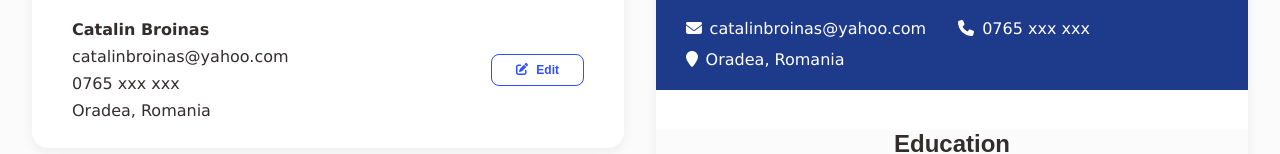
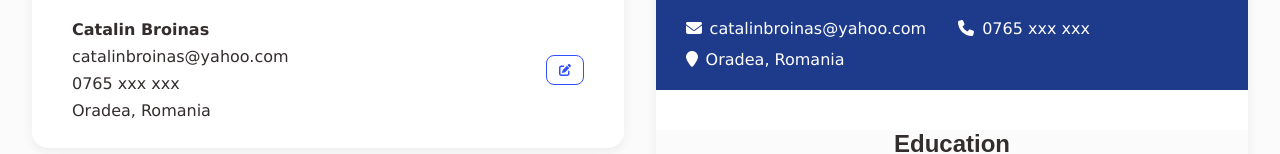
Before and after one commit to catalinbroinas/cv-application, a React (Vite) app: page / in a window 1280 px wide. Shown: the part 198-352 px from the top of the page. Built offline with nearby package versions, Linux system fonts and the light colour scheme.

Commit message:
style(button): refine Edit and Delete buttons
- Removed text, kept only icon with aria-label
- Adjusted padding and border radius

```diff
--- a/src/components/display/EducationDataDisplay.jsx
+++ b/src/components/display/EducationDataDisplay.jsx
@@ -17,19 +17,19 @@ function EducationDataDisplay({ educationData, onEdit, onDelete }) {
 
                 <div className="display-data-action">
                     <button
-                        className="btn btn-secondary btn-delete"
+                        className="btn btn-secondary btn-rounded btn-delete"
                         type="button"
                         onClick={() => onDelete(entry.id)}
                     >
-                        <FontAwesomeIcon icon={faTrash} className="me-2" />Delete
+                        <FontAwesomeIcon icon={faTrash} aria-label="Delete" />
                     </button>
 
                     <button
-                        className="btn btn-secondary"
+                        className="btn btn-secondary btn-rounded"
                         type="button"
                         onClick={() => onEdit(entry.id)}
                     >
-                        <FontAwesomeIcon icon={faPenToSquare} className="me-2" />Edit
+                        <FontAwesomeIcon icon={faPenToSquare} aria-label="Edit" />
                     </button>
                 </div>
             </div>
--- a/src/components/display/ExperienceDataDisplay.jsx
+++ b/src/components/display/ExperienceDataDisplay.jsx
@@ -17,19 +17,19 @@ function ExperienceDataDisplay({ experienceData, onEdit, onDelete }) {
 
                     <div className="display-data-action">
                         <button
-                            className="btn btn-secondary btn-delete"
+                            className="btn btn-secondary btn-rounded btn-delete"
                             type="button"
                             onClick={() => onDelete(entry.id)}
                         >
-                            <FontAwesomeIcon icon={faTrash} className="me-2" />Delete
+                            <FontAwesomeIcon icon={faTrash} aria-label="Delete" />
                         </button>
 
                         <button
-                            className="btn btn-secondary"
+                            className="btn btn-secondary btn-rounded"
                             type="button"
                             onClick={() => onEdit(entry.id)}
                         >
-                            <FontAwesomeIcon icon={faPenToSquare} className="me-2" />Edit
+                            <FontAwesomeIcon icon={faPenToSquare} aria-label="Edit" />
                         </button>
                     </div>
                 </div>
--- a/src/components/display/PersonalDataDisplay.jsx
+++ b/src/components/display/PersonalDataDisplay.jsx
@@ -17,8 +17,8 @@ function PersonalDataDisplay({ personalData, onEdit }) {
             </div>
 
             <div className="display-data-action">
-                <button className="btn btn-secondary" type="button" onClick={handleEditClick}>
-                    <FontAwesomeIcon icon={faPenToSquare} className="me-2" />Edit
+                <button className="btn btn-secondary btn-rounded" type="button" onClick={handleEditClick}>
+                    <FontAwesomeIcon icon={faPenToSquare} aria-label="Edit" />
                 </button>
             </div>
         </div>
--- a/src/styles/App.css
+++ b/src/styles/App.css
@@ -315,6 +315,11 @@ footer {
   border-color: var(--danger-color);
 }
 
+.btn-rounded {
+  padding: 0.5rem 0.75rem;
+  border-radius: 0.5rem;
+}
+
 /* Cards */
 .display-data {
   display: flex;
```
